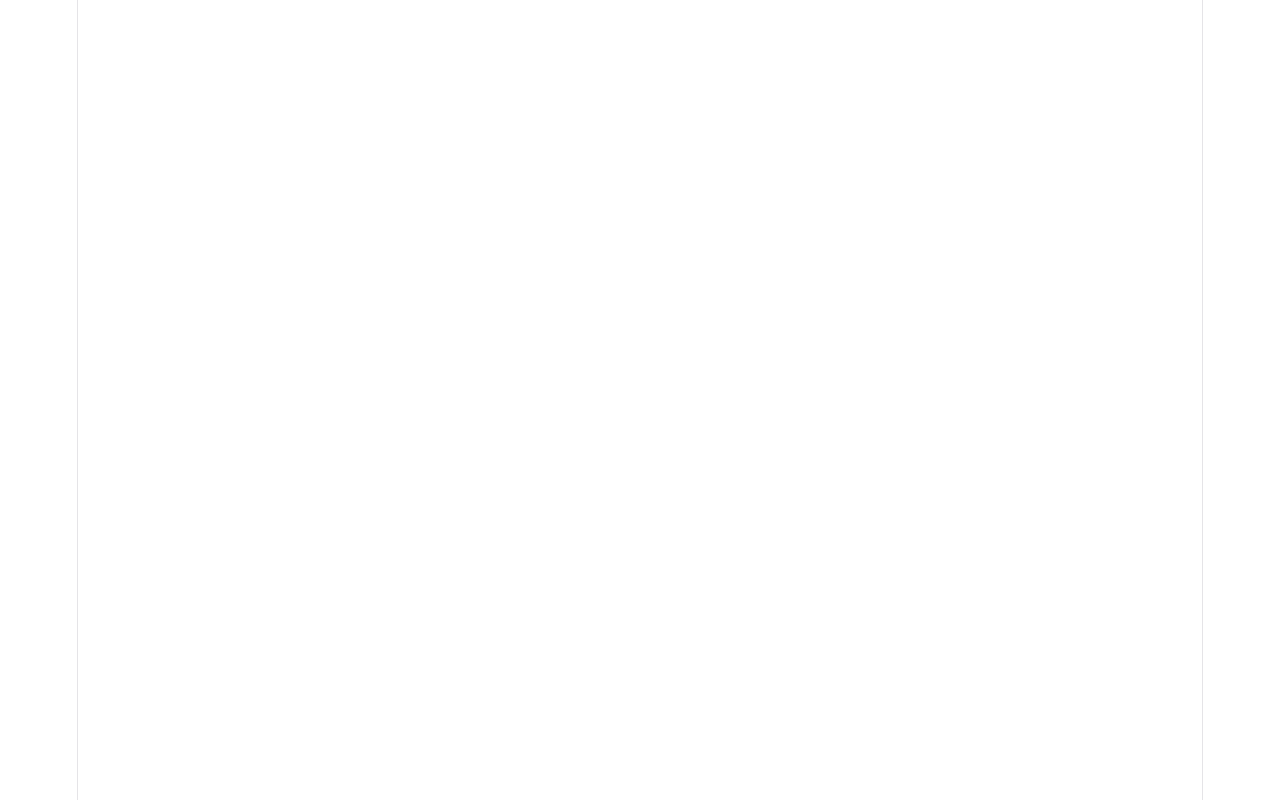
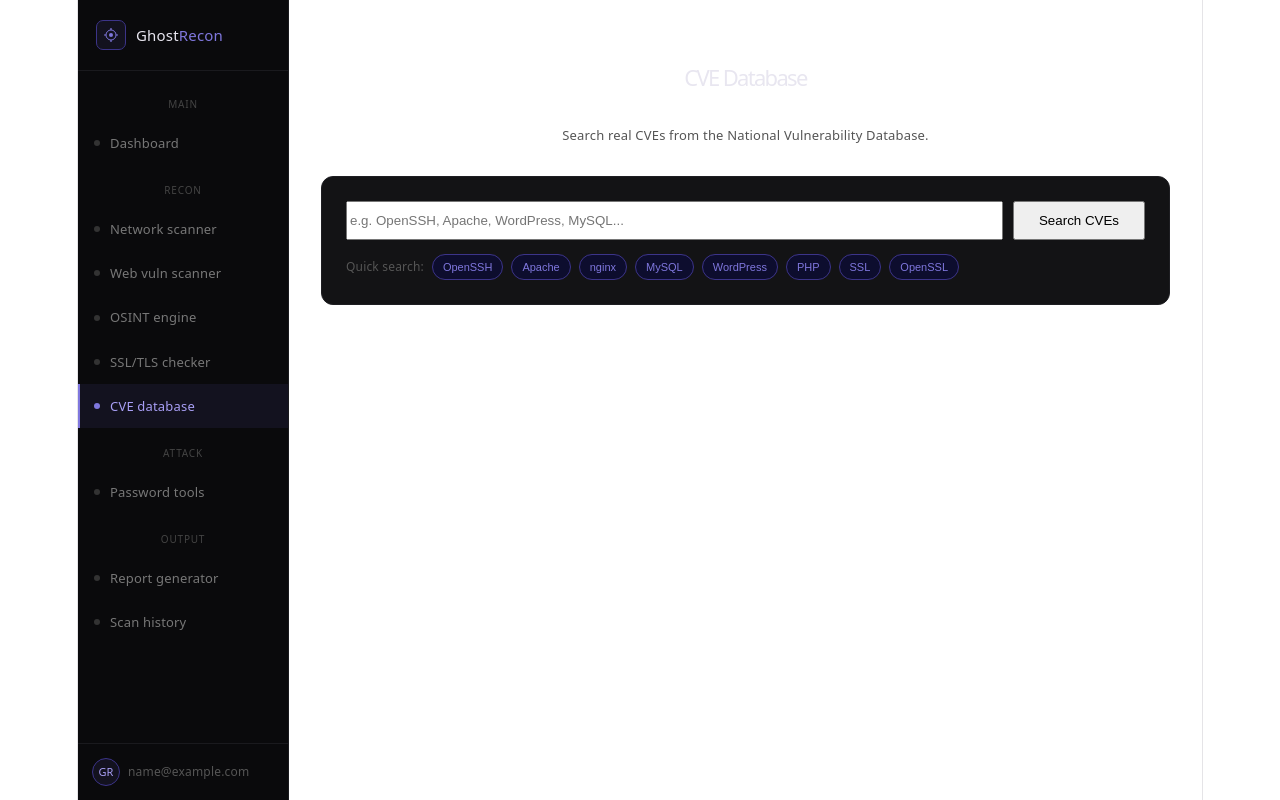
Before and after one commit to mbivash/ghostrecon, a React (Vite) app in the folder client/: page /cve in a window 1280 px wide. Before the commit this address had no page. Built offline with nearby package versions, Linux system fonts and the light colour scheme; sample sign-in values are in the browser's storage.

Commit message:
Add CVE database integration

```diff
--- a/client/src/App.jsx
+++ b/client/src/App.jsx
@@ -9,6 +9,7 @@ import ReportGenerator from "./pages/ReportGenerator";
 import ScanHistory from "./pages/ScanHistory";
 import Login from "./pages/Login";
 import SSLChecker from "./pages/SSLChecker";
+import CVESearch from "./pages/CVESearch";
 
 function ProtectedRoute({ children }) {
   const token = localStorage.getItem("gr_token");
@@ -30,6 +31,16 @@ export default function App() {
   return (
     <BrowserRouter>
       <Routes>
+        <Route
+          path="/cve"
+          element={
+            <ProtectedRoute>
+              <Layout>
+                <CVESearch />
+              </Layout>
+            </ProtectedRoute>
+          }
+        />
         <Route
           path="/ssl"
           element={
--- a/client/src/components/Sidebar.jsx
+++ b/client/src/components/Sidebar.jsx
@@ -12,6 +12,7 @@ const nav = [
       { label: "Web vuln scanner", path: "/webvuln" },
       { label: "OSINT engine", path: "/osint" },
       { label: "SSL/TLS checker", path: "/ssl" },
+      { label: "CVE database", path: "/cve" },
     ],
   },
   {
--- /dev/null
+++ b/client/src/pages/CVESearch.jsx
@@ -0,0 +1,301 @@
+import { useState } from "react";
+import api from "../utils/api";
+
+export default function CVESearch() {
+  const [keyword, setKeyword] = useState("");
+  const [loading, setLoading] = useState(false);
+  const [results, setResults] = useState(null);
+  const [error, setError] = useState("");
+
+  const handleSearch = async () => {
+    if (!keyword.trim()) return setError("Please enter a keyword.");
+    setLoading(true);
+    setError("");
+    setResults(null);
+    try {
+      const res = await api.get(
+        `/api/cve/search?keyword=${encodeURIComponent(keyword.trim())}`,
+      );
+      setResults(res.data);
+    } catch (err) {
+      setError(err.response?.data?.error || "Search failed.");
+    } finally {
+      setLoading(false);
+    }
+  };
+
+  const sevStyle = (sev) => {
+    const s = (sev || "").toUpperCase();
+    if (s === "CRITICAL")
+      return { bg: "#1a0505", color: "#ff4444", border: "#600" };
+    if (s === "HIGH")
+      return { bg: "#1a0a0a", color: "#E24B4A", border: "#791F1F" };
+    if (s === "MEDIUM")
+      return { bg: "#1a1200", color: "#BA7517", border: "#633806" };
+    return { bg: "#0a1400", color: "#639922", border: "#27500A" };
+  };
+
+  const scoreColor = (score) => {
+    if (score >= 9) return "#ff4444";
+    if (score >= 7) return "#E24B4A";
+    if (score >= 4) return "#BA7517";
+    return "#639922";
+  };
+
+  const suggestions = [
+    "OpenSSH",
+    "Apache",
+    "nginx",
+    "MySQL",
+    "WordPress",
+    "PHP",
+    "SSL",
+    "OpenSSL",
+  ];
+
+  const CveCard = ({ cve }) => {
+    const s = sevStyle(cve.severity);
+    return (
+      <div
+        style={{
+          background: "#131315",
+          border: "0.5px solid #1e1e22",
+          borderRadius: "12px",
+          padding: "20px",
+        }}
+      >
+        <div
+          style={{
+            display: "flex",
+            alignItems: "center",
+            justifyContent: "space-between",
+            marginBottom: "12px",
+            flexWrap: "wrap",
+            gap: "10px",
+          }}
+        >
+          <div style={{ display: "flex", alignItems: "center", gap: "10px" }}>
+            <span
+              style={{
+                fontSize: "14px",
+                fontWeight: "500",
+                color: "#a89ff5",
+                fontFamily: "monospace",
+              }}
+            >
+              {cve.id}
+            </span>
+            <span
+              style={{
+                fontSize: "11px",
+                padding: "2px 8px",
+                borderRadius: "10px",
+                background: s.bg,
+                color: s.color,
+                border: `0.5px solid ${s.border}`,
+              }}
+            >
+              {cve.severity}
+            </span>
+          </div>
+
+          <div style={{ display: "flex", alignItems: "center", gap: "12px" }}>
+            <div
+              style={{
+                display: "flex",
+                alignItems: "center",
+                gap: "6px",
+                padding: "4px 12px",
+                background: "#0d0d0f",
+                borderRadius: "8px",
+                border: "0.5px solid #1e1e22",
+              }}
+            >
+              <span style={{ fontSize: "11px", color: "#555" }}>CVSS</span>
+              <span
+                style={{
+                  fontSize: "16px",
+                  fontWeight: "500",
+                  color: scoreColor(cve.score),
+                }}
+              >
+                {cve.score}
+              </span>
+            </div>
+
+            <span style={{ fontSize: "12px", color: "#444" }}>
+              {cve.published}
+            </span>
+
+            <button
+              onClick={() => window.open(cve.url, "_blank")}
+              style={{
+                fontSize: "12px",
+                color: "#7F77DD",
+                padding: "4px 10px",
+                border: "0.5px solid #3C3489",
+                borderRadius: "6px",
+                background: "#0d0d2e",
+                cursor: "pointer",
+              }}
+            >
+              View on NVD
+            </button>
+          </div>
+        </div>
+
+        <div style={{ fontSize: "13px", color: "#888", lineHeight: "1.6" }}>
+          {cve.description}
+        </div>
+      </div>
+    );
+  };
+
+  return (
+    <div style={{ padding: "32px", maxWidth: "900px" }}>
+      <div style={{ marginBottom: "28px" }}>
+        <h1 style={{ fontSize: "22px", fontWeight: "500", color: "#e8e6f0" }}>
+          CVE Database
+        </h1>
+        <p style={{ fontSize: "13px", color: "#555", marginTop: "4px" }}>
+          Search real CVEs from the National Vulnerability Database.
+        </p>
+      </div>
+
+      <div
+        style={{
+          background: "#131315",
+          border: "0.5px solid #1e1e22",
+          borderRadius: "12px",
+          padding: "24px",
+          marginBottom: "24px",
+        }}
+      >
+        <div style={{ display: "flex", gap: "10px", marginBottom: "14px" }}>
+          <input
+            type="text"
+            placeholder="e.g. OpenSSH, Apache, WordPress, MySQL..."
+            value={keyword}
+            onChange={(e) => setKeyword(e.target.value)}
+            onKeyDown={(e) => e.key === "Enter" && handleSearch()}
+            style={{ flex: 1 }}
+          />
+          <button
+            className="btn-primary"
+            onClick={handleSearch}
+            disabled={loading}
+            style={{ padding: "10px 24px", flexShrink: 0 }}
+          >
+            {loading ? "Searching..." : "Search CVEs"}
+          </button>
+        </div>
+
+        <div style={{ display: "flex", gap: "8px", flexWrap: "wrap" }}>
+          <span
+            style={{ fontSize: "12px", color: "#555", alignSelf: "center" }}
+          >
+            Quick search:
+          </span>
+          {suggestions.map((s) => (
+            <button
+              key={s}
+              onClick={() => setKeyword(s)}
+              style={{
+                fontSize: "11px",
+                padding: "4px 10px",
+                borderRadius: "20px",
+                background: "#0d0d2e",
+                color: "#7F77DD",
+                border: "0.5px solid #3C3489",
+                cursor: "pointer",
+              }}
+            >
+              {s}
+            </button>
+          ))}
+        </div>
+
+        {error && (
+          <div
+            style={{
+              fontSize: "13px",
+              color: "#E24B4A",
+              background: "#1a0a0a",
+              border: "0.5px solid #791F1F",
+              borderRadius: "8px",
+              padding: "10px 14px",
+              marginTop: "12px",
+            }}
+          >
+            {error}
+          </div>
+        )}
+      </div>
+
+      {loading && (
+        <div
+          style={{
+            background: "#131315",
+            border: "0.5px solid #1e1e22",
+            borderRadius: "12px",
+            padding: "32px",
+            textAlign: "center",
+          }}
+        >
+          <div
+            style={{
+              width: "32px",
+              height: "32px",
+              border: "2px solid #1e1e22",
+              borderTop: "2px solid #7F77DD",
+              borderRadius: "50%",
+              animation: "spin 0.8s linear infinite",
+              margin: "0 auto 16px",
+            }}
+          />
+          <style>{`@keyframes spin { to { transform: rotate(360deg); } }`}</style>
+          <div style={{ color: "#a89ff5", fontSize: "14px" }}>
+            Searching NVD database...
+          </div>
+          <div style={{ color: "#444", fontSize: "12px", marginTop: "6px" }}>
+            Querying nvd.nist.gov
+          </div>
+        </div>
+      )}
+
+      {results && (
+        <div>
+          <div
+            style={{ fontSize: "13px", color: "#555", marginBottom: "16px" }}
+          >
+            Found {results.cves.length} CVEs for {keyword}
+          </div>
+
+          {results.cves.length === 0 ? (
+            <div
+              style={{
+                background: "#131315",
+                border: "0.5px solid #1e1e22",
+                borderRadius: "12px",
+                padding: "32px",
+                textAlign: "center",
+                color: "#555",
+                fontSize: "14px",
+              }}
+            >
+              No CVEs found. Try a different search term.
+            </div>
+          ) : (
+            <div
+              style={{ display: "flex", flexDirection: "column", gap: "12px" }}
+            >
+              {results.cves.map((cve, i) => (
+                <CveCard key={i} cve={cve} />
+              ))}
+            </div>
+          )}
+        </div>
+      )}
+    </div>
+  );
+}
```
Also changed, not shown: 2 other files (tests, documents, lock files or other folders).
